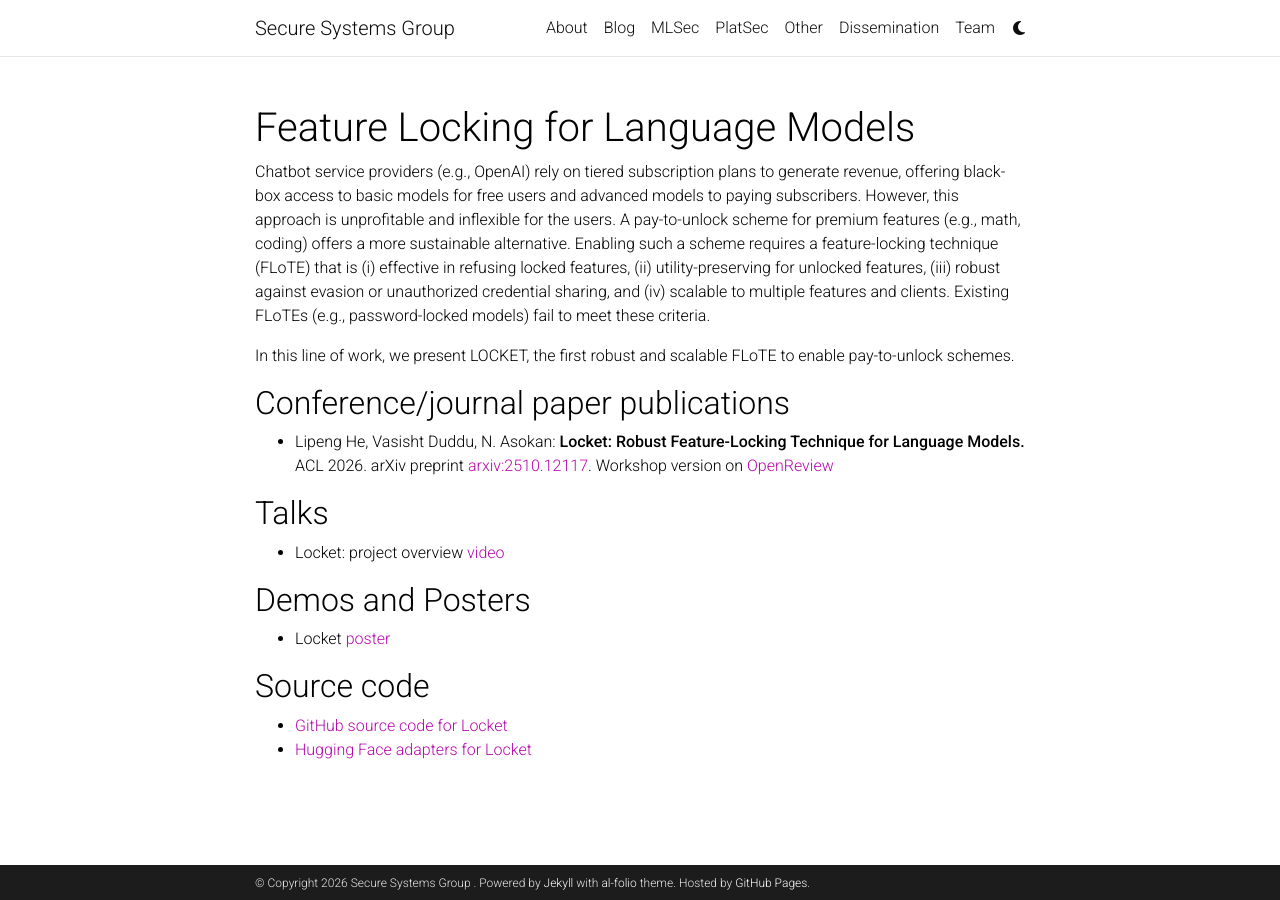
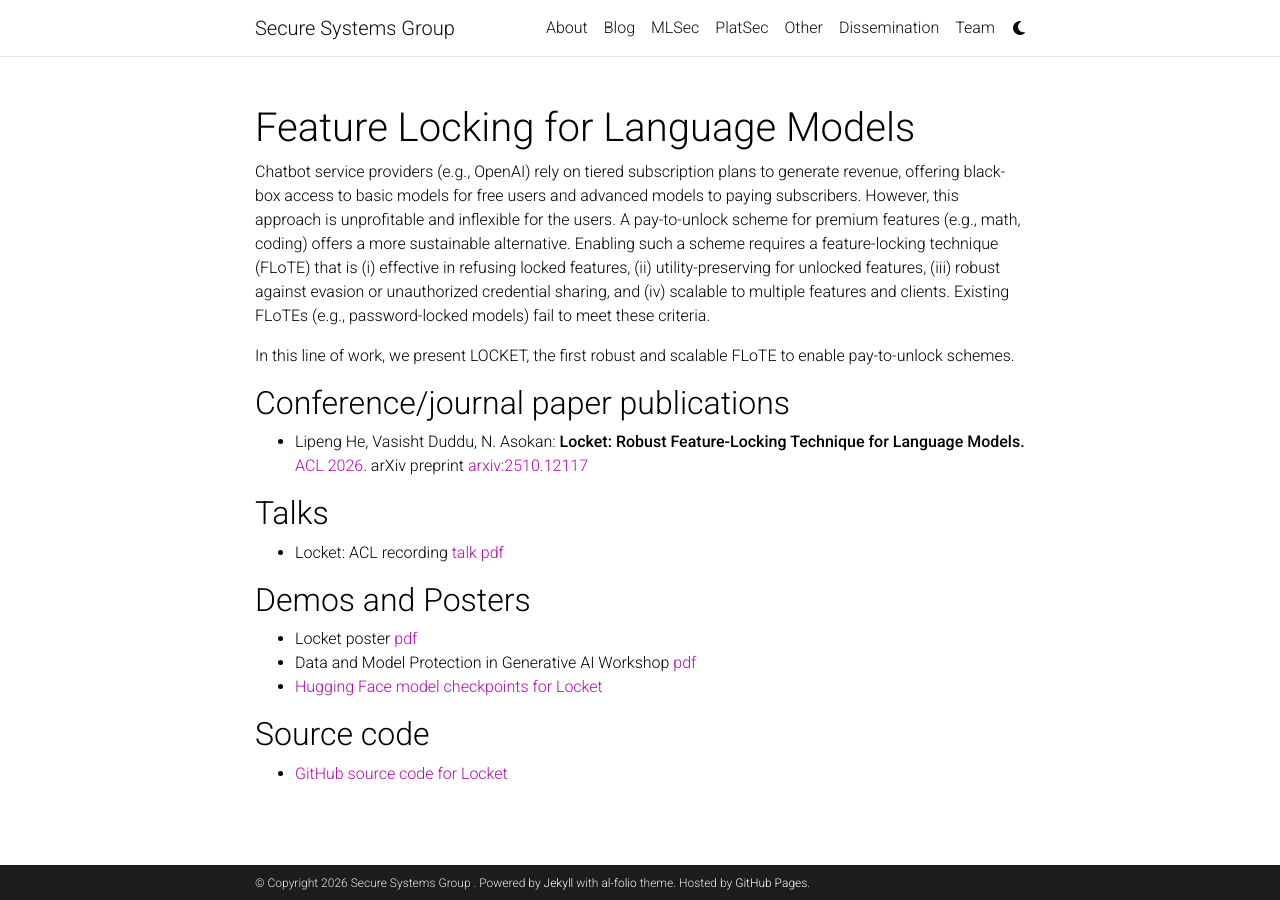
Before and after one commit to ssg-research/ssg-research.github.io, a Jekyll site: the page built from _projects/mlsec/featurelock.md, in a window 1280 px wide. Built offline with Jekyll 4.4.1, drawn with Linux system fonts in a browser that asks for light colours; a style sheet for code colours, icons or effects is not loaded.

Commit message:
chore: update locket links

```diff
--- a/_projects/mlsec/featurelock.md
+++ b/_projects/mlsec/featurelock.md
@@ -19,17 +19,18 @@ In this line of work, we present LOCKET, the first robust and scalable FLoTE to
 
 ## Conference/journal paper publications
 
-- Lipeng He, Vasisht Duddu, N. Asokan: **Locket: Robust Feature-Locking Technique for Language Models.** ACL 2026. arXiv preprint [arxiv:2510.12117](https://arxiv.org/abs/2510.12117). Workshop version on [OpenReview](https://openreview.net/forum?id=1JBK4x8ik9)
+- Lipeng He, Vasisht Duddu, N. Asokan: **Locket: Robust Feature-Locking Technique for Language Models.** [ACL 2026](https://2026.aclweb.org). arXiv preprint [arxiv:2510.12117](https://arxiv.org/abs/2510.12117)
 
 ## Talks
 
-- Locket: project overview [video](https://youtu.be/p3Bo0oMexqs)
+- Locket: ACL recording [talk](https://youtu.be/p3Bo0oMexqs) [pdf](https://static.ouorz.com/locket_slides.pdf)
 
 ## Demos and Posters
 
-- Locket [poster](https://static.ouorz.com/locket-cpi-poster.pdf)
+- Locket poster [pdf](https://static.ouorz.com/locket-cpi-poster.pdf)
+- Data and Model Protection in Generative AI Workshop [pdf](https://openreview.net/forum?id=1JBK4x8ik9)
+- [Hugging Face model checkpoints for Locket](https://huggingface.co/collections/ttttonyhe/locket)
 
 ## Source code
 
 - [GitHub source code for Locket](https://github.com/ssg-research/locket)
-- [Hugging Face adapters for Locket](https://huggingface.co/collections/ttttonyhe/locket)
```
